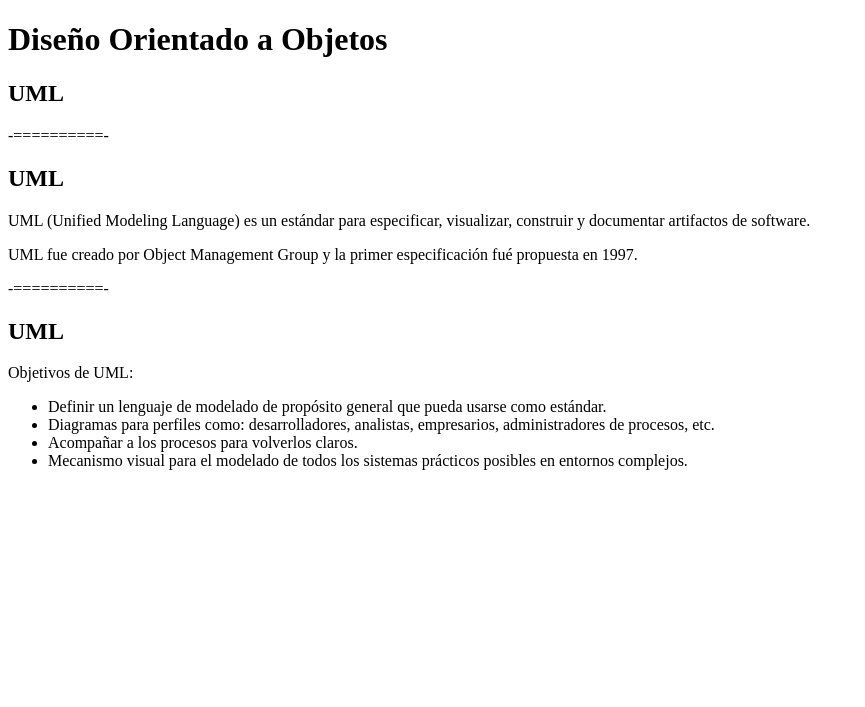
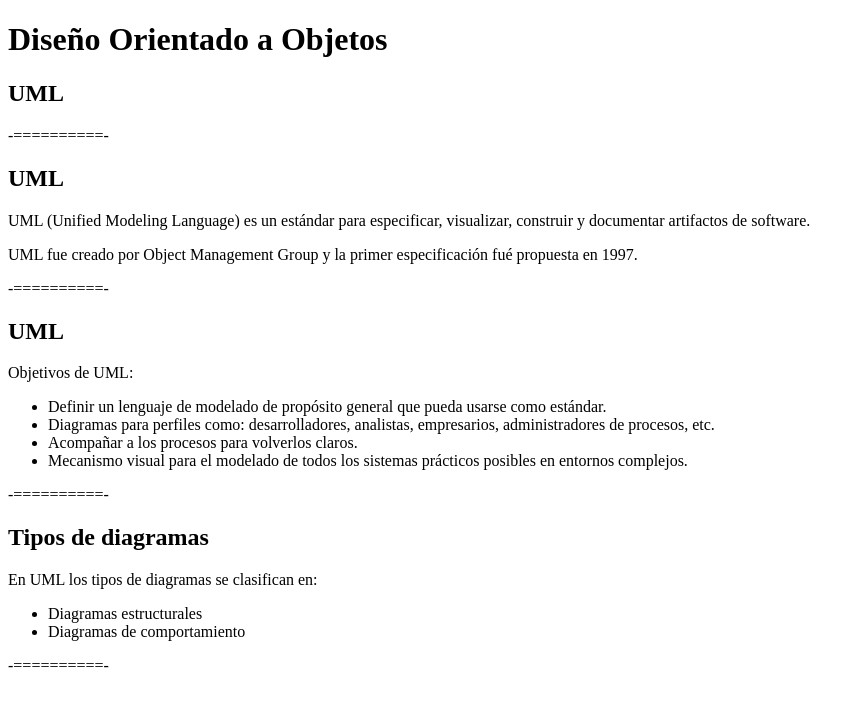
Before and after one commit to BautistaCanoBrenda/DOO201709, a Jekyll site: the page built from docs/slides/lessons/lesson14-uml.md, in a window 1280 px wide. Shown: the top 707 px of the page, without its empty margins (0-865 px from the left). Built offline with Jekyll 4.4.1, drawn with Linux system fonts in a browser that asks for light colours; nearby versions of some CDN libraries; our own code applies the rules of GitHub Pages for plain Markdown files; library files that are not in the unit come from our copies.

Commit message:
updte lessons

```diff
--- a/docs/slides/index.html
+++ b/docs/slides/index.html
@@ -36,7 +36,8 @@
             <section data-markdown="lessons/lesson12-filters.md" data-separator="^\n\n\n" data-separator-vertical="^-==========-$"></section>
             <section data-markdown="lessons/lesson13-umlintro.md" data-separator="^\n\n\n" data-separator-vertical="^-==========-$"></section>
             <section data-markdown="lessons/lesson14-uml.md" data-separator="^\n\n\n" data-separator-vertical="^-==========-$"></section>
-            <section data-markdown="lessons/lesson15-umldiagrams.md" data-separator="^\n\n\n" data-separator-vertical="^-==========-$"></section>
+            <section data-markdown="lessons/lesson15-umlstructurediagrams.md" data-separator="^\n\n\n" data-separator-vertical="^-==========-$"></section>
+            <section data-markdown="lessons/lesson16-umlbehaviordiagram.md" data-separator="^\n\n\n" data-separator-vertical="^-==========-$"></section>
         </div>
     </div>
     <script src="../static/js/jquery.min.js"></script>
--- a/docs/slides/lessons/lesson14-uml.md
+++ b/docs/slides/lessons/lesson14-uml.md
@@ -19,3 +19,18 @@
 - Diagramas para perfiles como: desarrolladores, analistas, empresarios, administradores de procesos, etc.
 - Acompañar a los procesos para volverlos claros.
 - Mecanismo visual para el modelado de todos los sistemas prácticos posibles en entornos complejos.
+
+-==========-
+
+## Tipos de diagramas
+
+En UML los tipos de diagramas se clasifican en:
+
+- Diagramas estructurales
+- Diagramas de comportamiento
+
+-==========-
+
+<div class="image">
+  <img class="no-border" data-src="img/15-01.png"/>
+</div>
```
Also changed, not shown: docs/slides/lessons/lesson15-umldiagrams.md (deleted, +0 -22 lines), docs/slides/lessons/lesson15-umlstructurediagrams.md (added, +100 -0 lines), docs/slides/lessons/lesson16-umlbehaviordiagram.md (added, +10 -0 lines), docs/slides/img/14-01.png (added), docs/slides/img/15-01.png (added), docs/slides/img/15-02.png (added), docs/slides/img/15-03.png (added), docs/slides/img/15-04.png (added), docs/slides/img/15-05.png (added), docs/slides/img/15-06.png (added).
